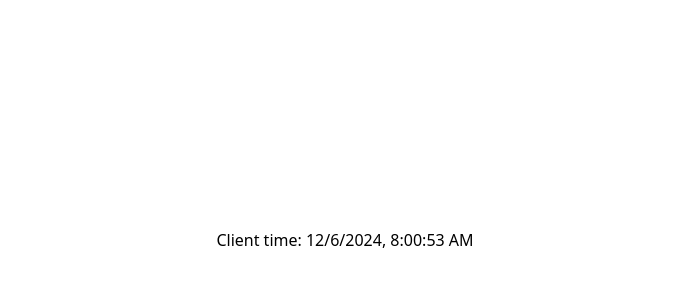
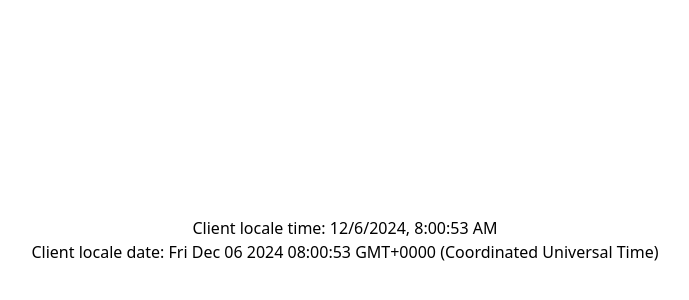
Before and after one commit to robpataki/hey-mike-is-it-friday-yet, a Next.js app: page /hey-mike-is-it-friday-yet/date in a window 1280 px wide. Shown: the part 160-460 px from the top of the page, without its empty margins (295-984 px from the left). Built offline with nearby package versions, Linux system fonts and the light colour scheme.

Commit message:
Add date

```diff
--- a/src/components/LocaleDate/LocaleDate.tsx
+++ b/src/components/LocaleDate/LocaleDate.tsx
@@ -7,18 +7,25 @@ export const LocaleDate = () => {
   const isHydrated = useHydration();
   return (
     <Suspense key={isHydrated ? "local" : "utc"}>
-      <time
-        dateTime={new Date().toLocaleString()}
+      <div
         style={{
           position: "absolute",
           top: "50%",
           left: "50%",
           transform: "translate(-50%, -50%)",
+          textAlign: "center",
         }}
       >
-        {isHydrated ? "Client" : "Server"} time: {new Date().toLocaleString()}
-        {isHydrated ? "" : " (UTC)"}
-      </time>
+        <time dateTime={new Date().toLocaleString()}>
+          {isHydrated ? "Client" : "Server"} locale time:{" "}
+          {new Date().toLocaleString()}
+          {isHydrated ? "" : " (UTC)"}
+        </time>
+        <div>
+          {isHydrated ? "Client" : "Server"} locale date:{" "}
+          {new Date().toString()}
+        </div>
+      </div>
     </Suspense>
   );
 };
```
